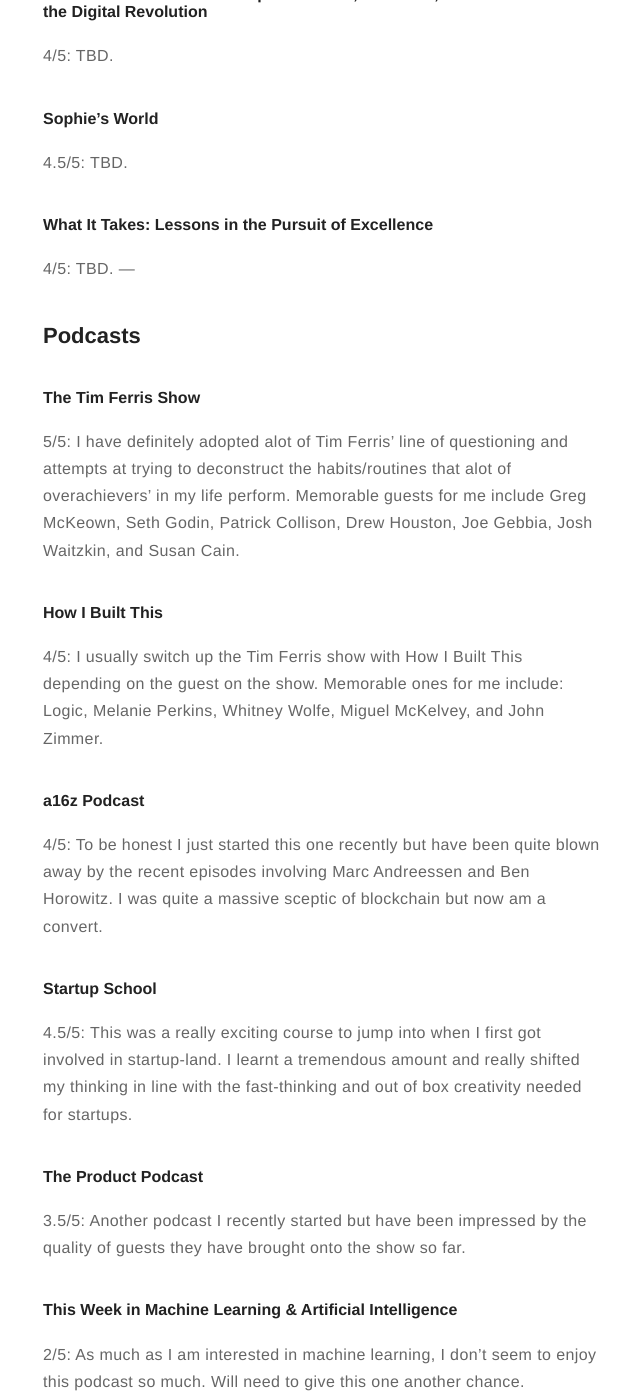
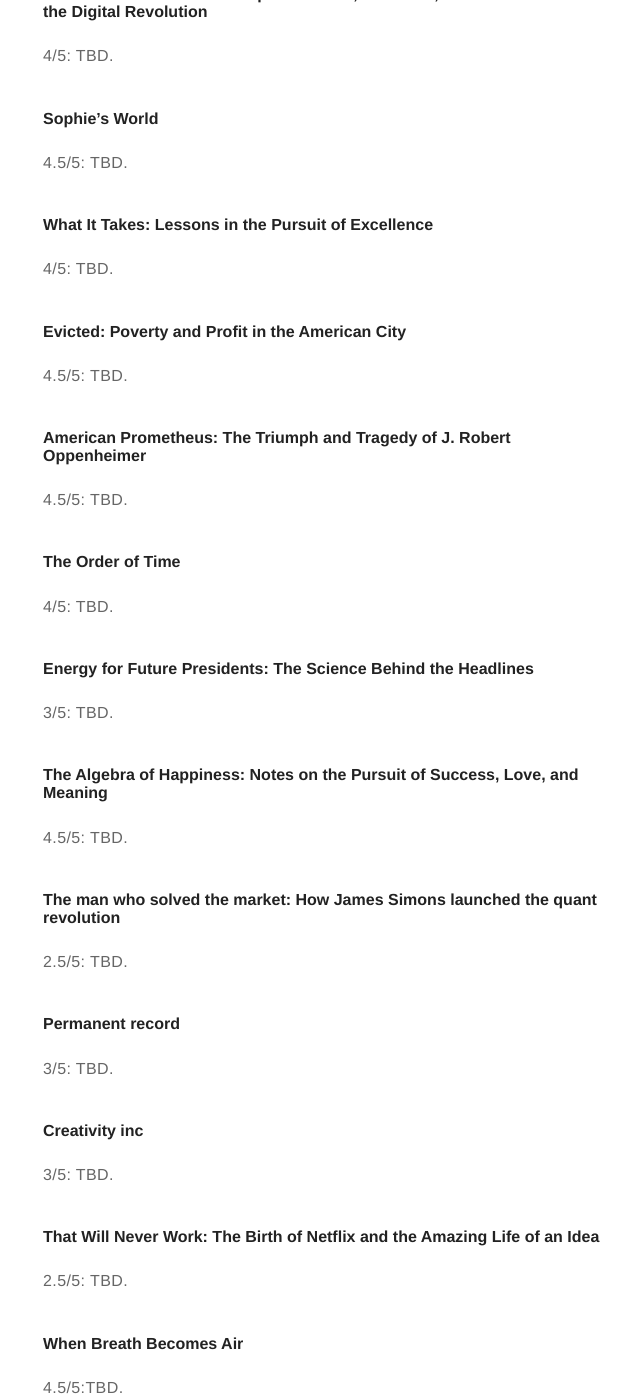
Before and after one commit to chrishyland/chrishyland.github.io, a Jekyll site: the page built from _posts/2019-07-01-Reading_List.md, in a window 1280 px wide and 1400 px high, scrolled down 5935 px. Shown: the whole window, without its empty margins (317-957 px from the left). Built offline with Jekyll 4.4.1, drawn with Linux system fonts in a browser that asks for light colours; some of the changed text lies outside the part shown.

Commit message:
Update list

```diff
--- a/_posts/2019-07-01-Reading_List.md
+++ b/_posts/2019-07-01-Reading_List.md
@@ -96,12 +96,46 @@
 
 #### What It Takes: Lessons in the Pursuit of Excellence
 4/5: TBD.
+
+#### Evicted: Poverty and Profit in the American City
+4.5/5: TBD.
+
+#### American Prometheus: The Triumph and Tragedy of J. Robert Oppenheimer
+4.5/5: TBD.
+
+#### The Order of Time
+4/5: TBD.
+
+#### Energy for Future Presidents: The Science Behind the Headlines
+3/5: TBD.
+
+#### The Algebra of Happiness: Notes on the Pursuit of Success, Love, and Meaning
+4.5/5: TBD.
+
+#### The man who solved the market: How James Simons launched the quant revolution
+2.5/5: TBD.
+
+#### Permanent record
+3/5: TBD.
+
+#### Creativity inc
+3/5: TBD.
+
+#### That Will Never Work: The Birth of Netflix and the Amazing Life of an Idea
+2.5/5: TBD.
+
+#### When Breath Becomes Air
+4.5/5:TBD.
+
 ---
 
 ## Podcasts
 
+#### The Journal
+4.5/5: Podcast on money, business, and power by the Wall Street Journal. Really good investigative coverage and reporting of a single topic every day.
+
 #### The Tim Ferris Show
-5/5: I have definitely adopted alot of Tim Ferris' line of questioning and attempts at trying to deconstruct the habits/routines that alot of overachievers' in my life perform. Memorable guests for me include Greg McKeown, Seth Godin, Patrick Collison, Drew Houston, Joe Gebbia, Josh Waitzkin, and Susan Cain.
+4/5: I have definitely adopted alot of Tim Ferris' line of questioning and attempts at trying to deconstruct the habits/routines that alot of overachievers' in my life perform. Memorable guests for me include Greg McKeown, Seth Godin, Patrick Collison, Drew Houston, Joe Gebbia, Josh Waitzkin, and Susan Cain.
 
 #### How I Built This
 4/5: I usually switch up the Tim Ferris show with How I Built This depending on the guest on the show. Memorable ones for me include: Logic, Melanie Perkins, Whitney Wolfe, Miguel McKelvey, and John Zimmer.
@@ -109,11 +143,14 @@
 #### a16z Podcast
 4/5: To be honest I just started this one recently but have been quite blown away by the recent episodes involving Marc Andreessen and Ben Horowitz. I was quite a massive sceptic of blockchain but now am a convert.
 
+#### Pivot
+4.5/5: Scott Galloway is great.
+
 #### Startup School
 4.5/5: This was a really exciting course to jump into when I first got involved in startup-land. I learnt a tremendous amount and really shifted my thinking in line with the fast-thinking and out of box creativity needed for startups.
 
 #### The Product Podcast
-3.5/5: Another podcast I recently started but have been impressed by the quality of guests they have brought onto the show so far.
+2.5/5: Another podcast I recently started but have been impressed by the quality of guests they have brought onto the show so far.
 
 #### This Week in Machine Learning & Artificial Intelligence
 2/5: As much as I am interested in machine learning, I don't seem to enjoy this podcast so much. Will need to give this one another chance.
@@ -130,6 +167,15 @@
 ---
 
 ## Netflix Shows
+
+#### Living Undocumented
+5/5 TBD.
+
+#### Inside Bill's Brain: Decoding Bill's Gates
+4.5/5 TBD.
+
+#### American Factory
+4/5 TBD.
 
 #### World War II in HD Colour
 4.5/5: A really good series exploring Europe's darkest days. The way that they were able to colour old footage was incredible and the way that they weaved all the different moving parts into one smooth cohesive narrative was great.
```
Also changed, not shown: other parts of _posts/2019-07-01-Reading_List.md (+1 -1 lines), 1 other file.
